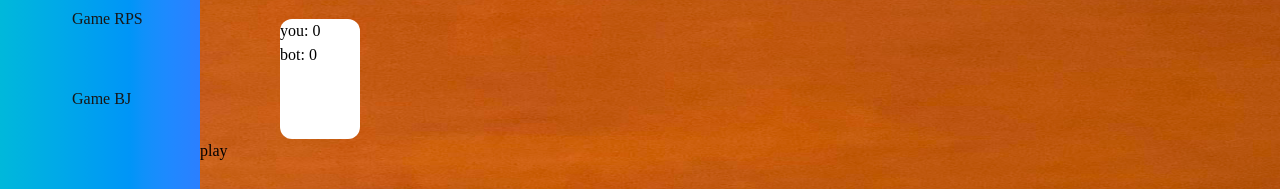
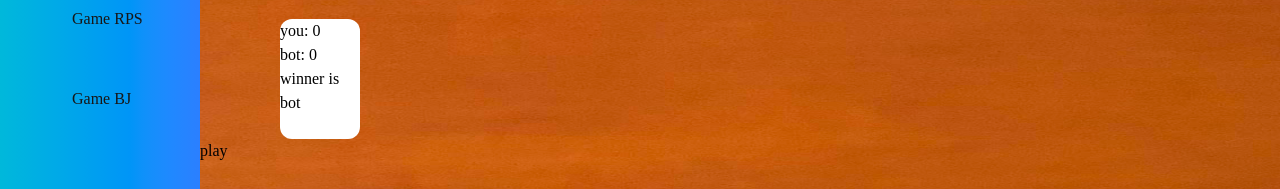
Before and after one commit to gagecantrelle/CardBattler, a React app: page /Home in a window 1280 px wide. Both pictures are taken after a click on the button "Game RPS". Shown: the part 181-370 px from the top of the page. Built offline with nearby package versions, Linux system fonts and the light colour scheme; no server answers.

Commit message:
set up a round system, work in progress

```diff
--- a/Client/components/game/RPS/DragAndDrop.tsx
+++ b/Client/components/game/RPS/DragAndDrop.tsx
@@ -14,6 +14,9 @@ function DragAndDrop() {
   const [botCard, setBotCard] = useState('')
   const [playerScore, setPlayerScore] = useState(0)
   const [botScore, setBotScore] = useState(0)
+  const [rounds, setRounds] = useState(3)
+  const [round, setRound] = useState(1)
+  const [highScore, setHighScore] = useState(0)
   const [disabledButton, setDisabledButton] = useState(false);
   const [{isOver}, drop] = useDrop(()=>({
     accept: 'div',
@@ -77,11 +80,11 @@ const botTurn = (): void =>{
             setPlayerScore(playerScore + 1)
             }
 
-    else{
-      console.log('tie')
-    }
 
     setTimeout(() => {
+      // if(round === rounds){
+      //   setRound(1)
+      // }
     setBoard('')
     setBotCard('')
     setDisabledButton(false)
@@ -93,6 +96,8 @@ const botTurn = (): void =>{
 <div className="rounded-xl w-20 h-30 relative left-20 bg-white">
 <div>you: {playerScore}</div>
 <div>bot: {botScore}</div>
+<div>winner is</div>
+<div>{playerScore > botScore ? 'player' : 'bot'}</div>
 </div>
 <button onClick={()=>{botTurn()}} disabled={disabledButton} style={{color: disabledButton ? 'red' : 'black'}}>play</button>
 <div className="fixed fixed left-1/2 bottom-80">{botCard}</div>
```
Also changed, not shown: 1 other file (tests, documents, lock files or other folders).
